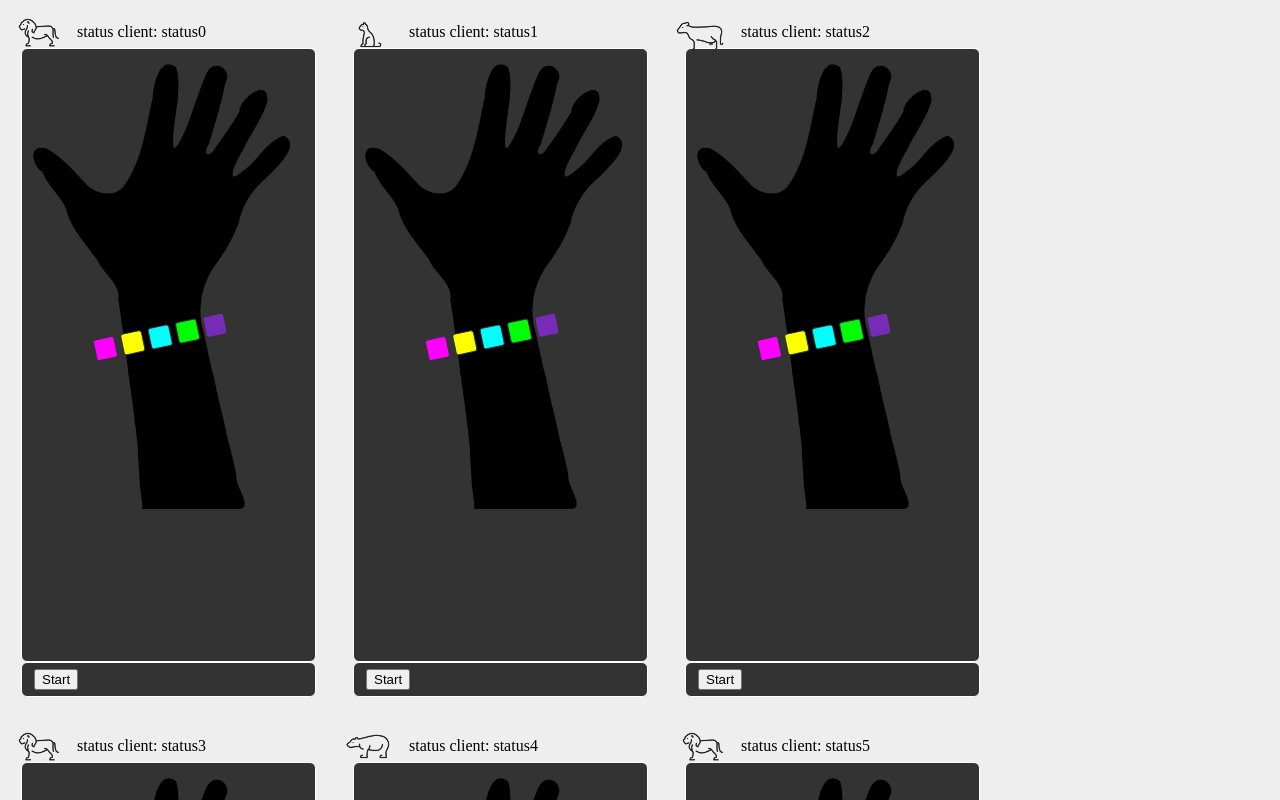
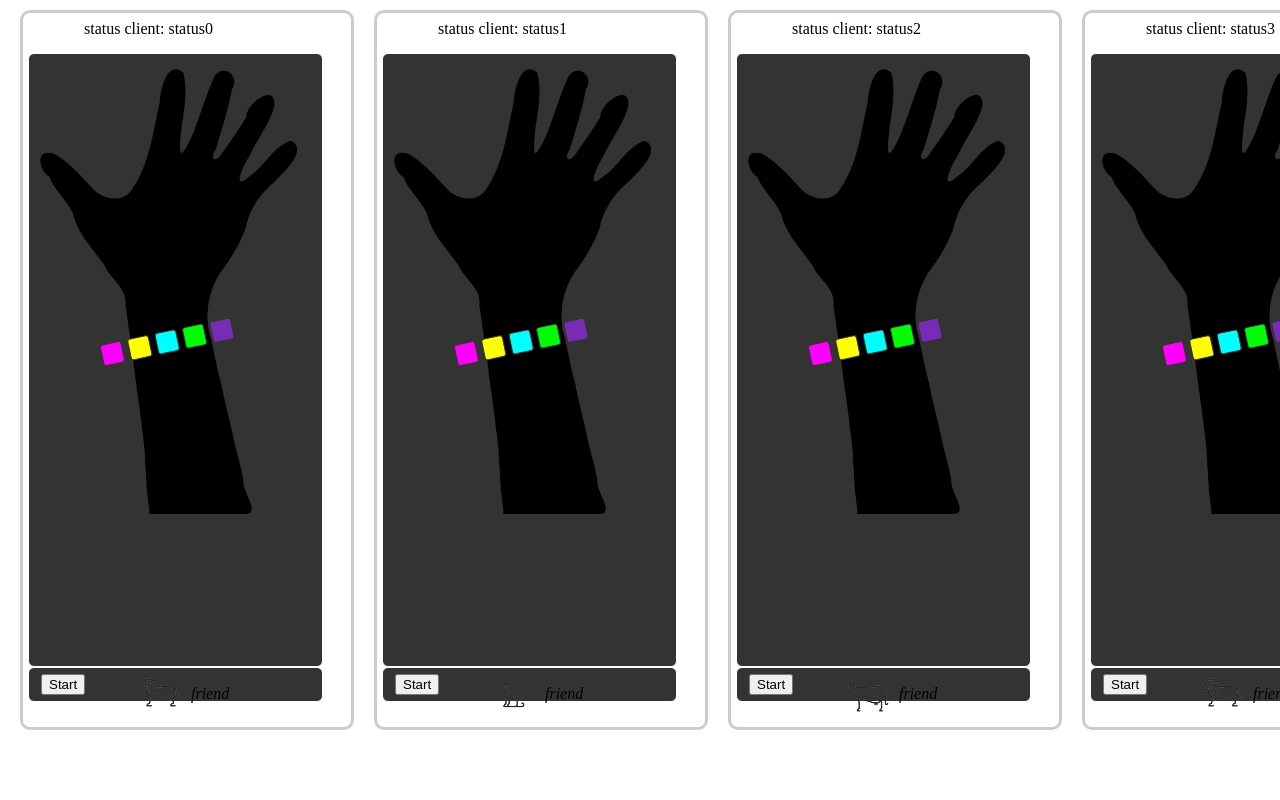
Before and after one commit to sfoster/project_haiku_status_api.iot, a website: page src/public/sideBySide.html in a window 1280 px wide. Shown: the top 800 px of the page. Drawn offline with Linux system fonts and the light colour scheme.

Commit message:
Cosmetic clean up on side-by-side view

```diff
--- a/src/public/style/client.css
+++ b/src/public/style/client.css
@@ -1,10 +1,15 @@
+html, body {
+  margin: 0;
+  padding: 0;
+  overflow: hidden;
+}
 body {
-  background-color: #eee;
+  background-color: transparent;
 }
 
 h1 {
   width: 150px;
-  height: 1.5rem;
+  height: 2rem;
   font-size: 1rem;
   font-weight: normal;
   z-index: 1;
--- a/src/public/style/sideBySide.css
+++ b/src/public/style/sideBySide.css
@@ -1,22 +1,23 @@
+body > section:first-child {
+  display: flex;
+  margin: 10px;
+}
 .userContainer {
-  display: inline-block;
+  flex-basis: 300px;
   position: relative;
   padding: 5px;
+  border: 3px solid #ccc;
+  border-radius: 10px;
+  margin: 0 10px;
 }
 
 .userContainer iframe {
   width: 318px;
   height: 700px;
+  margin: 0 auto;
 }
 
 .userContainer.isSelf {
   border: 3px solid black;
   background-color: #ff6;
-  border-radius: 10px;
 }
-.userContainer.isSelf::after {
-  content: 'self';
-  display: block;
-  text-align: center;
-  font-style: italic;
- }
--- a/src/public/style/user.css
+++ b/src/public/style/user.css
@@ -4,7 +4,9 @@
   background: url(../images/animal-icons.png) no-repeat;
   margin: 2px;
   position: absolute;
-  left: 0;
+  left: 50%;
+  margin-left: -56px;
+  bottom: 10px;
 }
 #user0 .userIcon {
   background-position: 0 0;
@@ -18,3 +20,18 @@
 #user4 .userIcon {
   background-position: -2px -120px;
 }
+
+.userContainer:not(.isSelf) > .userIcon::before {
+  content: 'friend';
+  display: block;
+  text-align: center;
+  font-style: italic;
+  padding: 10px 0 0 60px;
+}
+.userContainer.isSelf > .userIcon::before {
+  content: 'self';
+  display: block;
+  text-align: left;
+  font-style: italic;
+  padding: 10px 0 0 60px;
+ }
```
